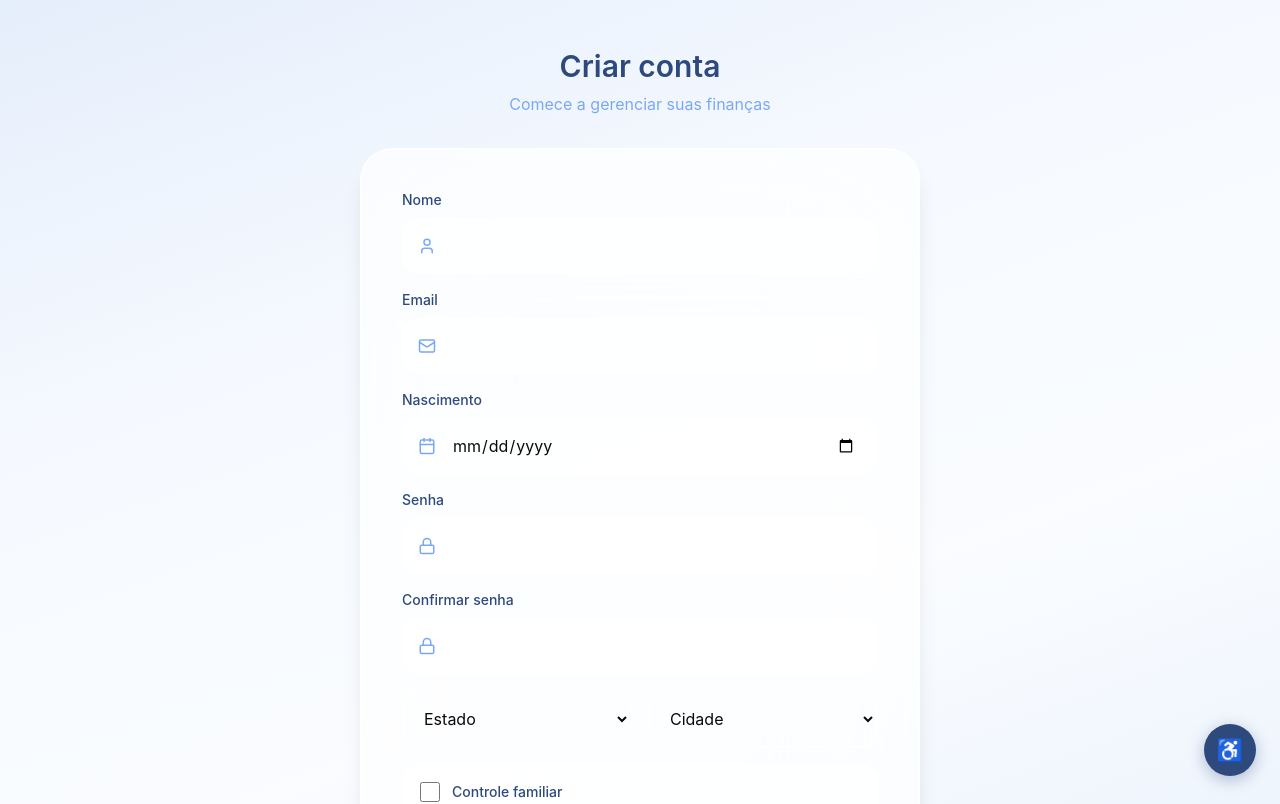
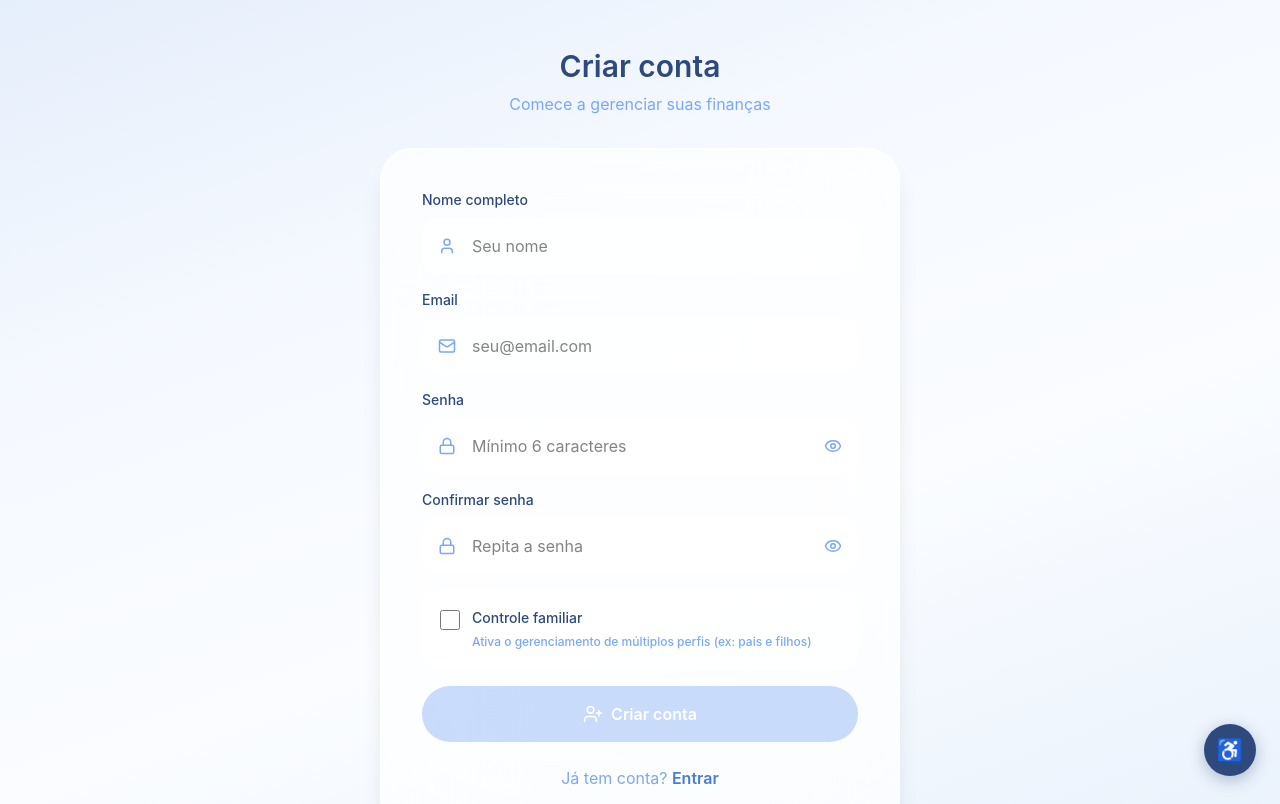
Before and after one commit to stephanievitoria/projeto-financheck-main-final, a React (Vite) app in the folder financheck-front-main/: page /cadastro in a window 1280 px wide. Shown: the top 804 px of the page. Built offline with nearby package versions, Linux system fonts and the light colour scheme.

Commit message:
retirada de estado/cidade, aniversario e board de metas na pagina principal

```diff
--- a/financheck-front-main/src/app/pages/Dashboard.tsx
+++ b/financheck-front-main/src/app/pages/Dashboard.tsx
@@ -1,7 +1,6 @@
 import { Header } from '../components/ui/Header';
 import { BalanceCard } from '../components/ui/BalanceCard';
 import { TransactionsList } from '../components/ui/TransactionsList';
-import { GoalsGrid } from '../components/ui/GoalsGrid';
 import { useTransactions } from '../context/TransactionsContext';
 import { useAuth } from '../context/AuthContext';
 
@@ -40,7 +39,6 @@ export function Dashboard() {
         </div>
 
         <TransactionsList />
-        <GoalsGrid />
       </main>
     </>
   );
--- a/financheck-front-main/src/app/pages/Register.tsx
+++ b/financheck-front-main/src/app/pages/Register.tsx
@@ -1,83 +1,34 @@
 import { useState } from 'react';
 import { useNavigate, Link } from 'react-router';
-import {
-  Mail,
-  Lock,
-  User,
-  UserPlus,
-  Calendar
-} from 'lucide-react';
+import { Mail, Lock, User, UserPlus, Eye, EyeOff } from 'lucide-react';
 import api from '../../services/api';
-
-const BRAZILIAN_STATES = [
-  'AC','AL','AP','AM','BA','CE','DF','ES','GO','MA',
-  'MT','MS','MG','PA','PB','PR','PE','PI','RJ','RN',
-  'RS','RO','RR','SC','SP','SE','TO'
-];
-
-const CITIES_BY_STATE: Record<string, string[]> = {
-  SP: ['São Paulo', 'Campinas', 'Santos', 'Sorocaba'],
-  RJ: ['Rio de Janeiro', 'Niterói', 'Petrópolis'],
-  MG: ['Belo Horizonte', 'Uberlândia', 'Juiz de Fora'],
-  BA: ['Salvador', 'Feira de Santana'],
-  PR: ['Curitiba', 'Londrina']
-};
 
 type FormData = {
   name: string;
   email: string;
   password: string;
   confirmPassword: string;
-  birthdate: string;
-  city: string;
-  state: string;
   controleFamiliar: boolean;
 };
 
 export function Register() {
   const navigate = useNavigate();
-
   const [loading, setLoading] = useState(false);
+  const [showPassword, setShowPassword] = useState(false);
+  const [showConfirm, setShowConfirm] = useState(false);
 
   const [formData, setFormData] = useState<FormData>({
     name: '',
     email: '',
     password: '',
     confirmPassword: '',
-    birthdate: '',
-    city: '',
-    state: '',
-    controleFamiliar: false
+    controleFamiliar: false,
   });
 
   const [errors, setErrors] = useState<Record<string, string>>({});
   const [touched, setTouched] = useState<Record<string, boolean>>({});
 
-  const calculateAge = (birthdate: string) => {
-    if (!birthdate) return 0;
-
-    const today = new Date();
-    const birth = new Date(birthdate);
-
-    let age = today.getFullYear() - birth.getFullYear();
-
-    if (
-      today.getMonth() < birth.getMonth() ||
-      (
-        today.getMonth() === birth.getMonth() &&
-        today.getDate() < birth.getDate()
-      )
-    ) {
-      age--;
-    }
-
-    return age;
-  };
-
-  const validateField = (
-    name: keyof FormData,
-    value: string | boolean
-  ): string => {
+  const validateField = (name: keyof FormData, value: string | boolean): string => {
     if (name === 'controleFamiliar') return '';
     if (typeof value !== 'string') return '';
 
@@ -86,257 +37,200 @@ export function Register() {
         if (!value.trim()) return 'Nome obrigatório';
         if (value.length < 3) return 'Mínimo 3 caracteres';
         return '';
-
       case 'email':
         if (!value.trim()) return 'Email obrigatório';
-        if (!/^[^\s@]+@[^\s@]+\.[^\s@]+$/.test(value))
-          return 'Email inválido';
+        if (!/^[^\s@]+@[^\s@]+\.[^\s@]+$/.test(value)) return 'Email inválido';
         return '';
-
       case 'password':
         if (!value) return 'Senha obrigatória';
         if (value.length < 6) return 'Mínimo 6 caracteres';
         return '';
-
       case 'confirmPassword':
-        if (value !== formData.password)
-          return 'As senhas não coincidem';
+        if (!value) return 'Confirmação obrigatória';
+        if (value !== formData.password) return 'As senhas não coincidem';
         return '';
-
-      case 'birthdate': {
-        if (!value) return 'Data obrigatória';
-
-        const age = calculateAge(value);
-
-        if (age < 18) return 'Necessário ter +18';
-        if (age > 120) return 'Data inválida';
-
-        return '';
-      }
-
-      case 'city':
-        return value ? '' : 'Cidade obrigatória';
-
-      case 'state':
-        return value ? '' : 'Estado obrigatório';
-
       default:
         return '';
     }
   };
 
-  const handleChange = (
-    name: keyof FormData,
-    value: string | boolean
-  ) => {
-    const updated = {
-      ...formData,
-      [name]: value
-    };
-
-    if (name === 'state') updated.city = '';
-
+  const handleChange = (name: keyof FormData, value: string | boolean) => {
+    const updated = { ...formData, [name]: value };
     setFormData(updated);
-
     if (touched[name]) {
+      setErrors(prev => ({ ...prev, [name]: validateField(name, value) }));
+    }
+    // Revalidar confirmPassword quando a senha muda
+    if (name === 'password' && touched['confirmPassword']) {
       setErrors(prev => ({
         ...prev,
-        [name]: validateField(name, value)
+        confirmPassword: updated.confirmPassword !== value ? 'As senhas não coincidem' : '',
       }));
     }
   };
 
   const handleBlur = (name: keyof FormData) => {
-    setTouched(prev => ({
-      ...prev,
-      [name]: true
-    }));
-
-    setErrors(prev => ({
-      ...prev,
-      [name]: validateField(name, formData[name])
-    }));
+    setTouched(prev => ({ ...prev, [name]: true }));
+    setErrors(prev => ({ ...prev, [name]: validateField(name, formData[name]) }));
   };
 
   const validateForm = () => {
     const newErrors: Record<string, string> = {};
-
     (Object.keys(formData) as (keyof FormData)[]).forEach(key => {
       const error = validateField(key, formData[key]);
-
       if (error) newErrors[key] = error;
     });
-
     setErrors(newErrors);
-
     return Object.keys(newErrors).length === 0;
   };
 
-  const handleSubmit = async (
-    e: React.FormEvent
-  ) => {
+  const handleSubmit = async (e: React.FormEvent) => {
     e.preventDefault();
-
     if (!validateForm()) return;
 
     setLoading(true);
-
     try {
       await api.post('/usuarios/cadastro', {
         nome: formData.name,
         email: formData.email,
         senha: formData.password,
-        controleFamiliar: formData.controleFamiliar
+        controleFamiliar: formData.controleFamiliar,
       });
 
-      alert('Conta criada com sucesso');
+      alert('Conta criada com sucesso!');
       navigate('/login');
-
     } catch (error) {
       console.error(error);
-      alert('Erro ao criar conta');
+      alert('Erro ao criar conta. Tente novamente.');
     } finally {
       setLoading(false);
     }
   };
 
-  const availableCities =
-    CITIES_BY_STATE[formData.state] || [];
+  const isDisabled =
+    Object.values(errors).some(Boolean) ||
+    !formData.name ||
+    !formData.email ||
+    !formData.password ||
+    !formData.confirmPassword ||
+    loading;
 
-  const hasErrors =
-    Object.values(errors).some(Boolean);
-
-  const isFormComplete =
-    formData.name &&
-    formData.email &&
-    formData.password &&
-    formData.confirmPassword &&
-    formData.birthdate &&
-    formData.city &&
-    formData.state;
-
-  const isDisabled =
-    hasErrors ||
-    !isFormComplete ||
-    loading;
+  const fields = [
+    { name: 'name' as const, label: 'Nome completo', icon: User, type: 'text', placeholder: 'Seu nome' },
+    { name: 'email' as const, label: 'Email', icon: Mail, type: 'email', placeholder: 'seu@email.com' },
+  ];
 
   return (
     <div
       className="min-h-screen flex items-center justify-center px-6 py-12"
       style={{
         fontFamily: 'Inter, sans-serif',
-        background:
-          'linear-gradient(160deg,#E5EEFB 0%,#F5F9FF 30%,#FAFCFF 60%,#E8F1FC 100%)'
+        background: 'linear-gradient(160deg,#E5EEFB 0%,#F5F9FF 30%,#FAFCFF 60%,#E8F1FC 100%)',
       }}
     >
-      <div className="w-full max-w-[560px]">
+      <div className="w-full max-w-[520px]">
         <div className="text-center mb-8">
-          <h1 className="text-[#2E4A7C] text-3xl font-semibold">
-            Criar conta
-          </h1>
-
-          <p className="text-[#7BA8F5] mt-2">
-            Comece a gerenciar suas finanças
-          </p>
+          <h1 className="text-[#2E4A7C] text-3xl font-semibold">Criar conta</h1>
+          <p className="text-[#7BA8F5] mt-2">Comece a gerenciar suas finanças</p>
         </div>
 
         <div className="bg-white/70 backdrop-blur-3xl rounded-[32px] p-10 border-2 border-white/60 shadow-xl">
-          <form
-            onSubmit={handleSubmit}
-            className="space-y-4"
-          >
-            {[
-              { name:'name',label:'Nome',icon:User,type:'text'},
-              { name:'email',label:'Email',icon:Mail,type:'email'},
-              { name:'birthdate',label:'Nascimento',icon:Calendar,type:'date'},
-              { name:'password',label:'Senha',icon:Lock,type:'password'},
-              { name:'confirmPassword',label:'Confirmar senha',icon:Lock,type:'password'}
-            ].map(field => {
+          <form onSubmit={handleSubmit} className="space-y-4">
+            {/* Nome e Email */}
+            {fields.map(field => {
               const Icon = field.icon;
-
               return (
                 <div key={field.name}>
                   <label className="block mb-2 text-sm font-medium text-[#2E4A7C]">
                     {field.label}
                   </label>
-
                   <div className="relative">
-                    <Icon
-                      size={18}
-                      className="absolute left-4 top-1/2 -translate-y-1/2 text-[#7BA8F5]"
-                    />
-
+                    <Icon size={18} className="absolute left-4 top-1/2 -translate-y-1/2 text-[#7BA8F5]" />
                     <input
                       type={field.type}
-                      value={formData[field.name as keyof FormData]}
-                      onChange={e =>
-                        handleChange(
-                          field.name as keyof FormData,
-                          e.target.value
-                        )
-                      }
-                      onBlur={() =>
-                        handleBlur(
-                          field.name as keyof FormData
-                        )
-                      }
+                      value={formData[field.name] as string}
+                      placeholder={field.placeholder}
+                      onChange={e => handleChange(field.name, e.target.value)}
+                      onBlur={() => handleBlur(field.name)}
                       className="w-full pl-12 pr-5 py-3.5 rounded-[18px] border-2 border-white/70 bg-white/60 focus:border-[#7BA8F5] outline-none"
                     />
                   </div>
-
-                  {errors[field.name] &&
-                    touched[field.name] && (
-                      <p className="text-sm text-red-400 mt-2">
-                        {errors[field.name]}
-                      </p>
-                    )}
+                  {errors[field.name] && touched[field.name] && (
+                    <p className="text-sm text-red-400 mt-1">{errors[field.name]}</p>
+                  )}
                 </div>
               );
             })}
 
-            <div className="grid grid-cols-2 gap-4">
-              <select
-                value={formData.state}
-                onChange={e =>
-                  handleChange('state', e.target.value)
-                }
-                className="rounded-[18px] p-4 border-2 border-white/70"
-              >
-                <option value="">Estado</option>
-
-                {BRAZILIAN_STATES.map(state => (
-                  <option key={state}>{state}</option>
-                ))}
-              </select>
-
-              <select
-                value={formData.city}
-                onChange={e =>
-                  handleChange('city', e.target.value)
-                }
-                disabled={!formData.state}
-                className="rounded-[18px] p-4 border-2 border-white/70"
-              >
-                <option value="">Cidade</option>
-
-                {availableCities.map(city => (
-                  <option key={city}>{city}</option>
-                ))}
-              </select>
+            {/* Senha */}
+            <div>
+              <label className="block mb-2 text-sm font-medium text-[#2E4A7C]">Senha</label>
+              <div className="relative">
+                <Lock size={18} className="absolute left-4 top-1/2 -translate-y-1/2 text-[#7BA8F5]" />
+                <input
+                  type={showPassword ? 'text' : 'password'}
+                  value={formData.password}
+                  placeholder="Mínimo 6 caracteres"
+                  onChange={e => handleChange('password', e.target.value)}
+                  onBlur={() => handleBlur('password')}
+                  className="w-full pl-12 pr-12 py-3.5 rounded-[18px] border-2 border-white/70 bg-white/60 focus:border-[#7BA8F5] outline-none"
+                />
+                <button
+                  type="button"
+                  onClick={() => setShowPassword(v => !v)}
+                  className="absolute right-4 top-1/2 -translate-y-1/2 text-[#7BA8F5]"
+                >
+                  {showPassword ? <EyeOff size={18} /> : <Eye size={18} />}
+                </button>
+              </div>
+              {errors.password && touched.password && (
+                <p className="text-sm text-red-400 mt-1">{errors.password}</p>
+              )}
             </div>
 
-            <label className="flex items-center gap-3 rounded-[18px] p-4 border-2 border-white/70 bg-white/60 text-[#2E4A7C] cursor-pointer">
+            {/* Confirmar senha */}
+            <div>
+              <label className="block mb-2 text-sm font-medium text-[#2E4A7C]">Confirmar senha</label>
+              <div className="relative">
+                <Lock size={18} className="absolute left-4 top-1/2 -translate-y-1/2 text-[#7BA8F5]" />
+                <input
+                  type={showConfirm ? 'text' : 'password'}
+                  value={formData.confirmPassword}
+                  placeholder="Repita a senha"
+                  onChange={e => handleChange('confirmPassword', e.target.value)}
+                  onBlur={() => handleBlur('confirmPassword')}
+                  className="w-full pl-12 pr-12 py-3.5 rounded-[18px] border-2 border-white/70 bg-white/60 focus:border-[#7BA8F5] outline-none"
+                />
+                <button
+                  type="button"
+                  onClick={() => setShowConfirm(v => !v)}
+                  className="absolute right-4 top-1/2 -translate-y-1/2 text-[#7BA8F5]"
+                >
+                  {showConfirm ? <EyeOff size={18} /> : <Eye size={18} />}
+                </button>
+              </div>
+              {errors.confirmPassword && touched.confirmPassword && (
+                <p className="text-sm text-red-400 mt-1">{errors.confirmPassword}</p>
+              )}
+              {formData.confirmPassword && !errors.confirmPassword && (
+                <p className="text-sm text-green-500 mt-1">✓ Senhas coincidem</p>
+              )}
+            </div>
+
+            {/* Controle familiar */}
+            <label className="flex items-start gap-3 rounded-[18px] p-4 border-2 border-white/70 bg-white/60 text-[#2E4A7C] cursor-pointer">
               <input
                 type="checkbox"
                 checked={formData.controleFamiliar}
-                onChange={e =>
-                  handleChange('controleFamiliar', e.target.checked)
-                }
-                className="h-5 w-5 accent-[#5B8FE8]"
+                onChange={e => handleChange('controleFamiliar', e.target.checked)}
+                className="h-5 w-5 mt-0.5 accent-[#5B8FE8] flex-shrink-0"
               />
-              <span className="text-sm font-medium">
-                Controle familiar
-              </span>
+              <div>
+                <span className="text-sm font-medium block">Controle familiar</span>
+                <span className="text-xs text-[#7BA8F5]">
+                  Ativa o gerenciamento de múltiplos perfis (ex: pais e filhos)
+                </span>
+              </div>
             </label>
 
             <button
@@ -355,10 +249,7 @@ export function Register() {
 
           <p className="text-center mt-6 text-[#7BA8F5]">
             Já tem conta?{' '}
-            <Link
-              to="/login"
-              className="font-semibold text-[#4A7BD8]"
-            >
+            <Link to="/login" className="font-semibold text-[#4A7BD8]">
               Entrar
             </Link>
           </p>
```
